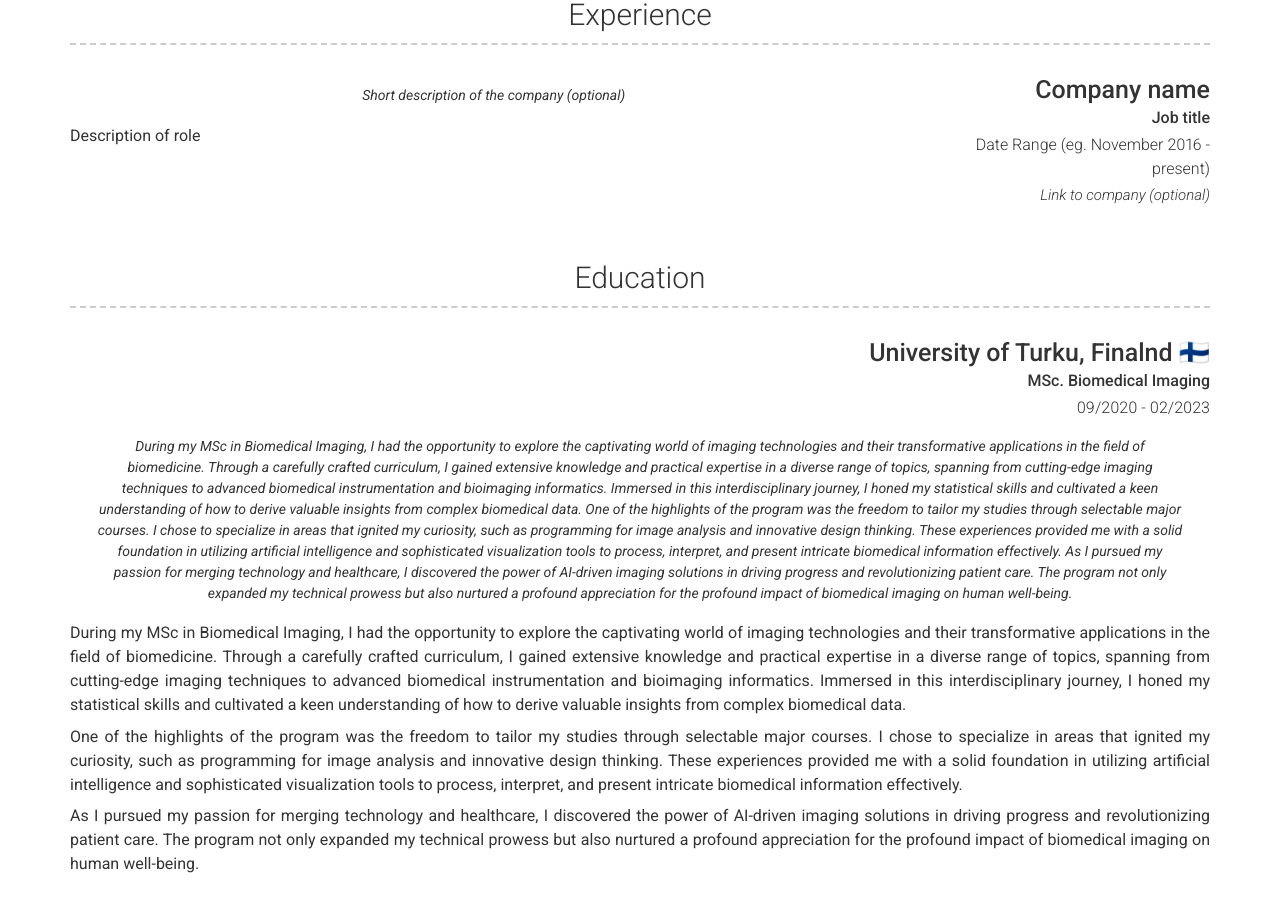
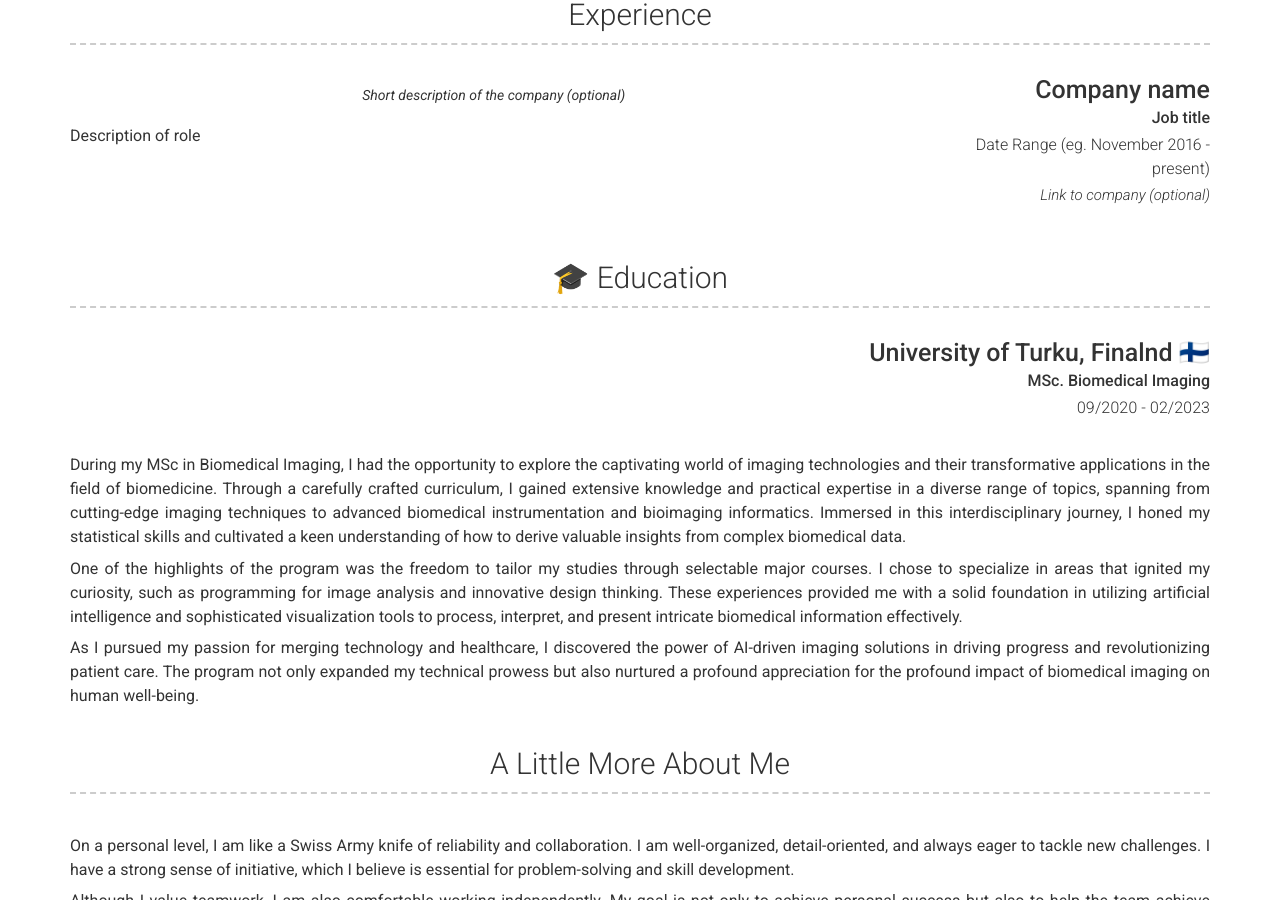
Before and after one commit to aminrezaei-img/CV, a Jekyll site: the page built from index.md, in a window 1280 px wide and 900 px high, scrolled down 1252 px. Built offline with Jekyll 4.4.1, drawn with Linux system fonts in a browser that asks for light colours; nearby versions of some CDN libraries.

Commit message:
Update _config.yml

```diff
--- a/_config.yml
+++ b/_config.yml
@@ -80,7 +80,7 @@ content:
           Short description of the company (optional)
         description: | # this will include new lines to allow paragraphs
           Description of role
-  - title: Education
+  - title: 🎓 Education
     layout: list
     content:
       - layout: top-right
@@ -88,11 +88,6 @@ content:
         sub_title: MSc. Biomedical Imaging
         caption: 09/2020 - 02/2023
         quote: >
-          During my MSc in Biomedical Imaging, I had the opportunity to explore the captivating world of imaging technologies and their transformative applications in the field of biomedicine. Through a carefully crafted curriculum, I gained extensive knowledge and practical expertise in a diverse range of topics, spanning from cutting-edge imaging techniques to advanced biomedical instrumentation and bioimaging informatics. Immersed in this interdisciplinary journey, I honed my statistical skills and cultivated a keen understanding of how to derive valuable insights from complex biomedical data.
-
-          One of the highlights of the program was the freedom to tailor my studies through selectable major courses. I chose to specialize in areas that ignited my curiosity, such as programming for image analysis and innovative design thinking. These experiences provided me with a solid foundation in utilizing artificial intelligence and sophisticated visualization tools to process, interpret, and present intricate biomedical information effectively.
-
-          As I pursued my passion for merging technology and healthcare, I discovered the power of AI-driven imaging solutions in driving progress and revolutionizing patient care. The program not only expanded my technical prowess but also nurtured a profound appreciation for the profound impact of biomedical imaging on human well-being.
 
         description: | # this will include new lines to allow paragraphs
           During my MSc in Biomedical Imaging, I had the opportunity to explore the captivating world of imaging technologies and their transformative applications in the field of biomedicine. Through a carefully crafted curriculum, I gained extensive knowledge and practical expertise in a diverse range of topics, spanning from cutting-edge imaging techniques to advanced biomedical instrumentation and bioimaging informatics. Immersed in this interdisciplinary journey, I honed my statistical skills and cultivated a keen understanding of how to derive valuable insights from complex biomedical data.
```
